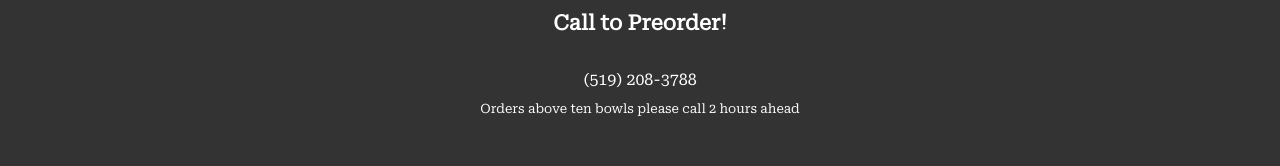
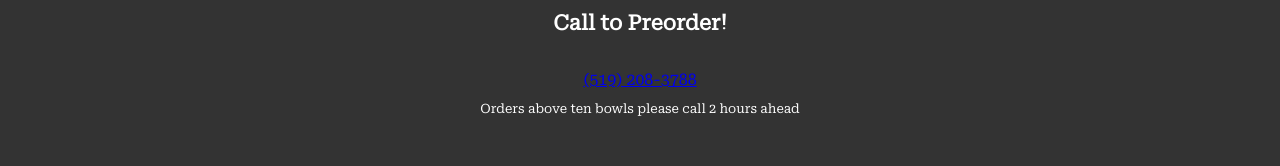
Before and after one commit to ShlingBop/IznaPokePlus, a plain HTML site: page index.html in a window 1280 px wide. Shown: the part 5945-6111 px from the top of the page. Drawn offline with Linux system fonts and the light colour scheme.

Commit message:
Update index.html

```diff
--- a/index.html
+++ b/index.html
@@ -276,7 +276,7 @@
 	<footer id="contact">
 		<div>
 			  <h5>Call to Preorder!</h5>
-			  <span class="number">(519) 208-3788</span>
+			  <span class="number"><a href="5192083788">(519) 208-3788</a>
 			  <p class="above">Orders above ten bowls please call 2 hours ahead<p>
 		</div>
 			<div class="copyright test">
```
